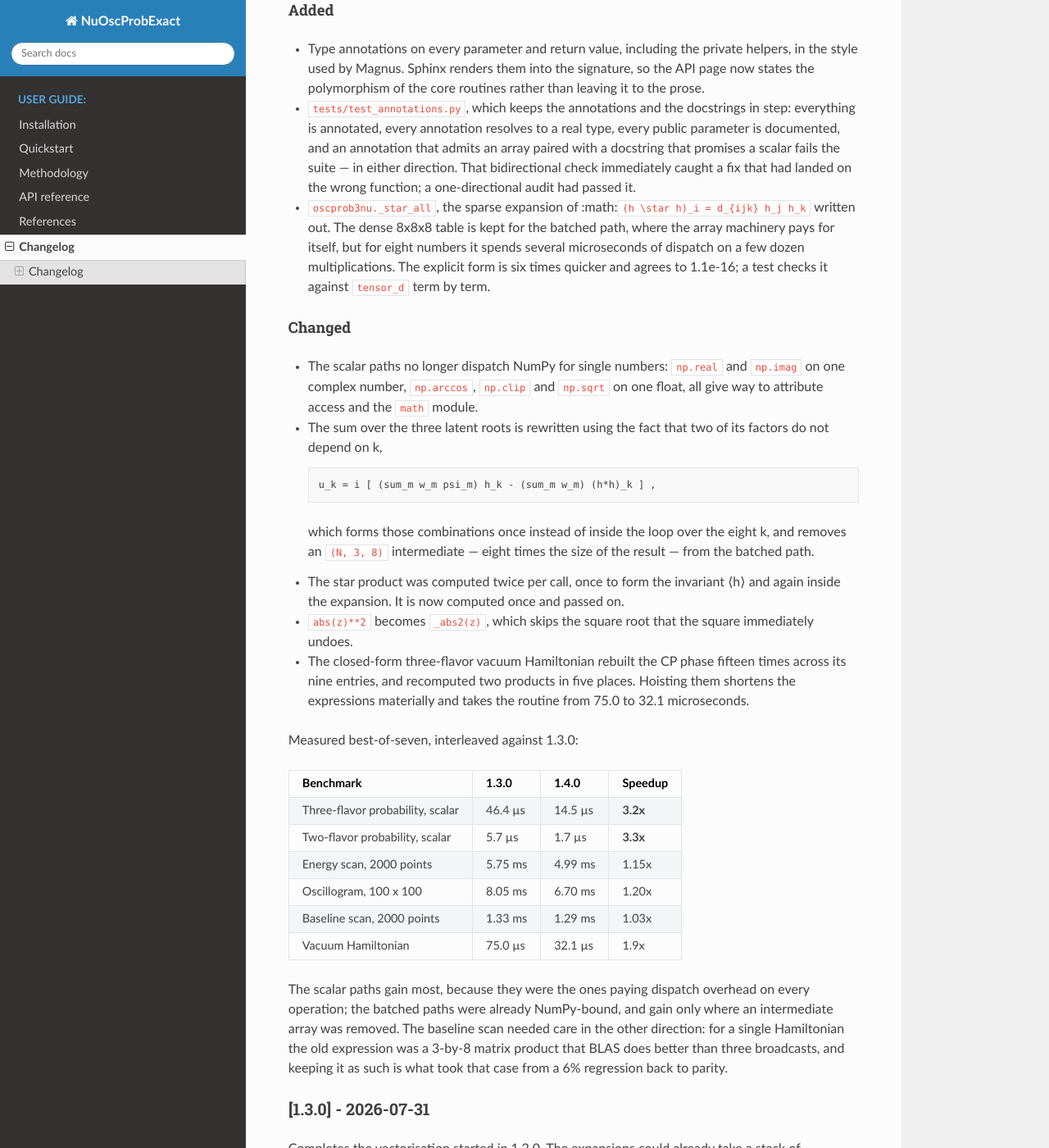
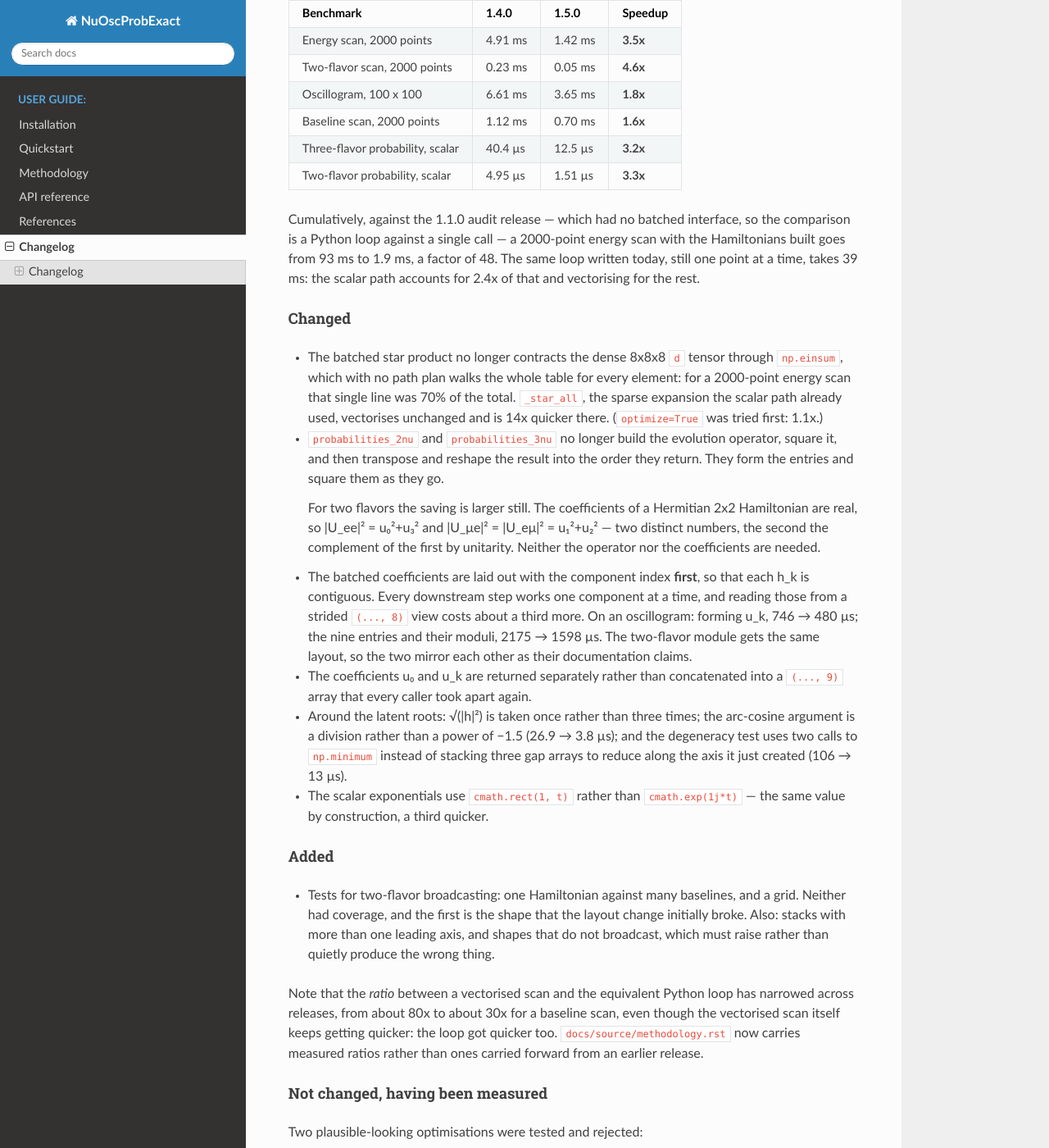
Before and after one commit to mbustama/NuOscProbExact, a Sphinx documentation site: the page built from docs/source/changelog.rst, in a window 1280 px wide and 1400 px high, scrolled down 579 px. Shown: the whole window at 82% size. Built offline with Sphinx 7.4.7 and the Read the Docs theme 3.1.0, drawn with Linux system fonts in a browser that asks for light colours; some of the changed text lies outside the part shown.

Commit message:
Release 1.5.0
Changelog entry for the deep pass, version bump, and measured figures
in the methodology page.

Two numbers in that entry had to be measured rather than inferred, and
both came out lower than the inference:

  * the cumulative gain since the 1.1.0 audit release is 48x for a
    2000-point energy scan, not the two hundred a first draft claimed;
  * the vectorised-versus-loop ratios in methodology.rst were carried
    forward from an earlier release and scaled by this release's
    speedups.  That double-counts, because the loop got quicker too:
    the baseline scan is ~30x, not the ~150x that scaling suggested.
    Measured ratios replace them, with a note that they have narrowed
    across releases while both sides got faster in absolute terms.

The entry also records the two optimisations that were tried and
rejected on measurement, so they are not tried again: |z|^2 written out
by hand, which loses to np.abs(z)**2 above about 1e5 elements, and the
batched exponential as cos plus i sin, which loses to np.exp at every
size that matters here.

Co-Authored-By: Claude Opus 5 <noreply@anthropic.com>

```diff
--- a/CHANGELOG.md
+++ b/CHANGELOG.md
@@ -4,6 +4,91 @@ All notable changes to **NuOscProbExact** are documented in this file.
 
 The format follows [Keep a Changelog](https://keepachangelog.com/en/1.1.0/),
 and the project uses [Semantic Versioning](https://semver.org/).
+
+## [1.5.0] - 2026-07-31
+
+A deep pass over the whole computation, looking for work that was being done
+and thrown away.  Nothing about the results changes: all 42 figures generated
+by `run_testsuite.py` remain byte-for-byte identical, and the probabilities
+agree with 1.4.0 to 1.6e-13 across every code path.
+
+Measured best-of-seven, interleaved against 1.4.0:
+
+| Benchmark | 1.4.0 | 1.5.0 | Speedup |
+|---|---|---|---|
+| Energy scan, 2000 points | 4.91 ms | 1.42 ms | **3.5x** |
+| Two-flavor scan, 2000 points | 0.23 ms | 0.05 ms | **4.6x** |
+| Oscillogram, 100 x 100 | 6.61 ms | 3.65 ms | **1.8x** |
+| Baseline scan, 2000 points | 1.12 ms | 0.70 ms | **1.6x** |
+| Three-flavor probability, scalar | 40.4 µs | 12.5 µs | **3.2x** |
+| Two-flavor probability, scalar | 4.95 µs | 1.51 µs | **3.3x** |
+
+Cumulatively, against the 1.1.0 audit release --- which had no batched
+interface, so the comparison is a Python loop against a single call --- a
+2000-point energy scan with the Hamiltonians built goes from 93 ms to 1.9 ms,
+a factor of 48.  The same loop written today, still one point at a time, takes
+39 ms: the scalar path accounts for 2.4x of that and vectorising for the rest.
+
+### Changed
+
+- The batched star product no longer contracts the dense 8x8x8 `d` tensor
+  through `np.einsum`, which with no path plan walks the whole table for every
+  element: for a 2000-point energy scan that single line was 70% of the total.
+  `_star_all`, the sparse expansion the scalar path already used, vectorises
+  unchanged and is 14x quicker there. (`optimize=True` was tried first: 1.1x.)
+
+- `probabilities_2nu` and `probabilities_3nu` no longer build the evolution
+  operator, square it, and then transpose and reshape the result into the
+  order they return. They form the entries and square them as they go.
+
+  For two flavors the saving is larger still. The coefficients of a Hermitian
+  2x2 Hamiltonian are real, so |U_ee|² = u₀²+u₃² and |U_μe|² = |U_eμ|² =
+  u₁²+u₂² — two distinct numbers, the second the complement of the first by
+  unitarity. Neither the operator nor the coefficients are needed.
+
+- The batched coefficients are laid out with the component index **first**, so
+  that each h_k is contiguous. Every downstream step works one component at a
+  time, and reading those from a strided `(..., 8)` view costs about a third
+  more. On an oscillogram: forming u_k, 746 → 480 µs; the nine entries and
+  their moduli, 2175 → 1598 µs. The two-flavor module gets the same layout, so
+  the two mirror each other as their documentation claims.
+
+- The coefficients u₀ and u_k are returned separately rather than concatenated
+  into a `(..., 9)` array that every caller took apart again.
+
+- Around the latent roots: √(|h|²) is taken once rather than three times; the
+  arc-cosine argument is a division rather than a power of −1.5 (26.9 → 3.8
+  µs); and the degeneracy test uses two calls to `np.minimum` instead of
+  stacking three gap arrays to reduce along the axis it just created (106 → 13
+  µs).
+
+- The scalar exponentials use `cmath.rect(1, t)` rather than
+  `cmath.exp(1j*t)` — the same value by construction, a third quicker.
+
+### Added
+
+- Tests for two-flavor broadcasting: one Hamiltonian against many baselines,
+  and a grid. Neither had coverage, and the first is the shape that the layout
+  change initially broke. Also: stacks with more than one leading axis, and
+  shapes that do not broadcast, which must raise rather than quietly produce
+  the wrong thing.
+
+Note that the *ratio* between a vectorised scan and the equivalent Python loop
+has narrowed across releases, from about 80x to about 30x for a baseline scan,
+even though the vectorised scan itself keeps getting quicker: the loop got
+quicker too.  `docs/source/methodology.rst` now carries measured ratios rather
+than ones carried forward from an earlier release.
+
+### Not changed, having been measured
+
+Two plausible-looking optimisations were tested and rejected:
+
+- `|z|²` as `z.real² + z.imag²` or `(z·z̄).real` beats `np.abs(z)**2` below
+  about 10⁵ elements but is up to 1.6x **worse** above it, where the extra
+  temporary stops fitting in cache. `np.abs(z)**2` is kept.
+
+- Computing the batched complex exponential as `cos + i·sin` is slower than
+  `np.exp` at every size that matters here.
 
 ## [1.4.0] - 2026-07-31
 
--- a/docs/source/conf.py
+++ b/docs/source/conf.py
@@ -23,8 +23,8 @@ sys.path.insert(0, os.path.abspath('../../src'))
 project = 'NuOscProbExact'
 copyright = '2019-2026, Mauricio Bustamante'
 author = 'Mauricio Bustamante'
-release = '1.4.0'
-version = '1.4'
+release = '1.5.0'
+version = '1.5'
 
 # -- General configuration ---------------------------------------------------
 
--- a/pyproject.toml
+++ b/pyproject.toml
@@ -4,7 +4,7 @@ build-backend = "setuptools.build_meta"
 
 [project]
 name = "nuoscprobexact"
-version = "1.4.0"
+version = "1.5.0"
 description = "Exact two-flavor and three-flavor neutrino oscillation probabilities for arbitrary time-independent Hamiltonians"
 readme = "README.md"
 requires-python = ">=3.7"
```
Also changed, not shown: docs/source/methodology.rst (+12 -4 lines).
